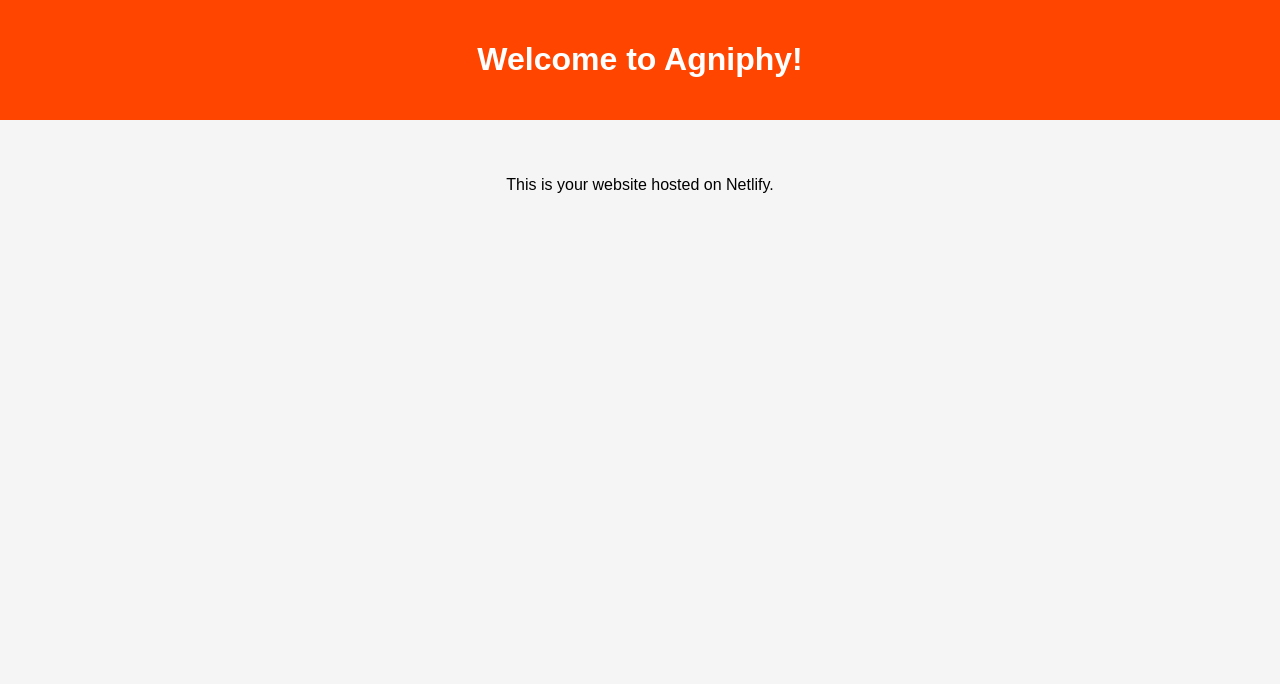
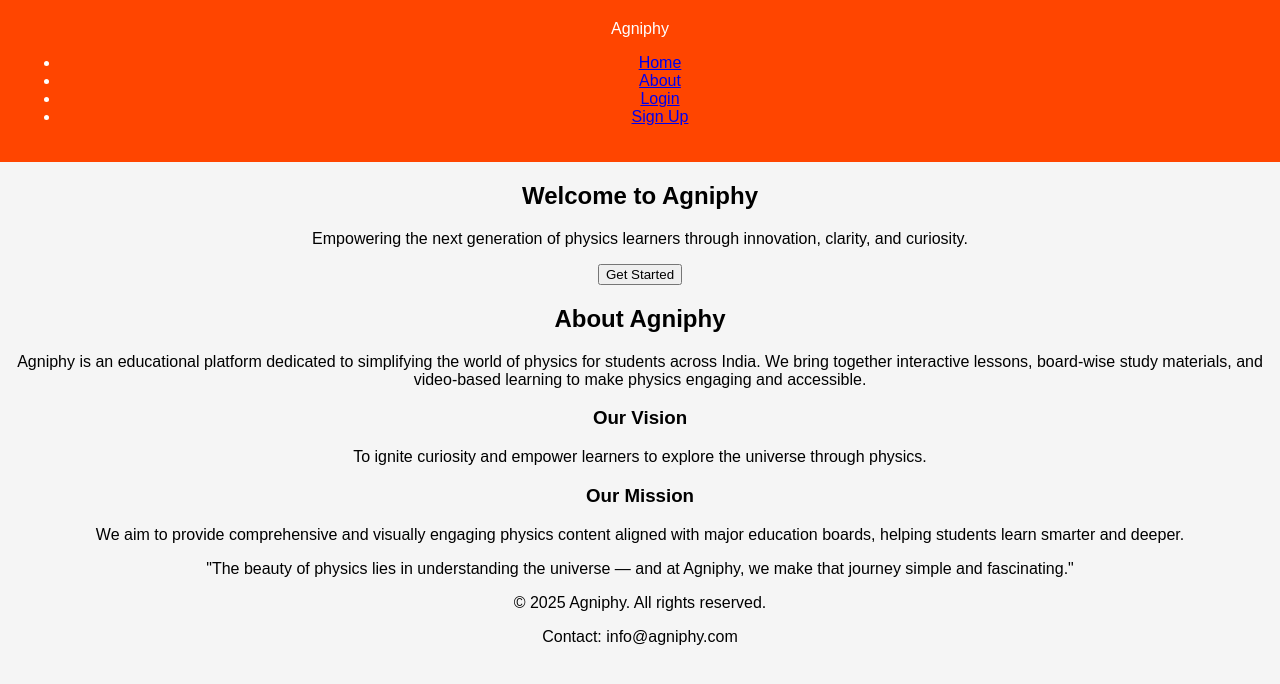
Before and after one commit to dodo2725/agniphy, a plain HTML site: page website/index.html in a window 1280 px wide. Drawn offline with Linux system fonts and the light colour scheme.

Commit message:
Replace website/index.html with updated homepage content.

```diff
--- a/website/index.html
+++ b/website/index.html
@@ -1,18 +1,61 @@
 <!DOCTYPE html>
 <html lang="en">
 <head>
-  <meta charset="UTF-8">
-  <meta name="viewport" content="width=device-width, initial-scale=1.0">
-  <title>Agniphy</title>
-  <link rel="stylesheet" href="style.css">
+  <meta charset="UTF-8" />
+  <meta name="viewport" content="width=device-width, initial-scale=1.0" />
+  <title>Agniphy | Learn Physics Smarter</title>
+  <link rel="stylesheet" href="style.css" />
 </head>
 <body>
   <header>
-    <h1>Welcome to Agniphy!</h1>
+    <nav class="navbar">
+      <div class="logo">Agniphy</div>
+      <ul class="nav-links">
+        <li><a href="#">Home</a></li>
+        <li><a href="#about">About</a></li>
+        <li><a href="#">Login</a></li>
+        <li><a href="#">Sign Up</a></li>
+      </ul>
+    </nav>
   </header>
-  <main>
-    <p>This is your website hosted on Netlify.</p>
-  </main>
+
+  <section class="hero">
+    <div class="hero-content">
+      <h1>Welcome to Agniphy</h1>
+      <p>Empowering the next generation of physics learners through innovation, clarity, and curiosity.</p>
+      <button class="cta">Get Started</button>
+    </div>
+  </section>
+
+  <section id="about" class="about">
+    <h2>About Agniphy</h2>
+    <p>
+      Agniphy is an educational platform dedicated to simplifying the world of physics for students across India.
+      We bring together interactive lessons, board-wise study materials, and video-based learning to make physics engaging and accessible.
+    </p>
+
+    <div class="vision">
+      <h3>Our Vision</h3>
+      <p>To ignite curiosity and empower learners to explore the universe through physics.</p>
+    </div>
+
+    <div class="mission">
+      <h3>Our Mission</h3>
+      <p>
+        We aim to provide comprehensive and visually engaging physics content aligned with major education boards, helping students learn smarter and deeper.
+      </p>
+    </div>
+
+    <blockquote class="inspiration">
+      "The beauty of physics lies in understanding the universe — and at Agniphy, we make that journey simple and fascinating."
+    </blockquote>
+  </section>
+
+  <footer>
+    <p>© 2025 Agniphy. All rights reserved.</p>
+    <p>Contact: info@agniphy.com</p>
+  </footer>
+
   <script src="script.js"></script>
 </body>
 </html>
```
